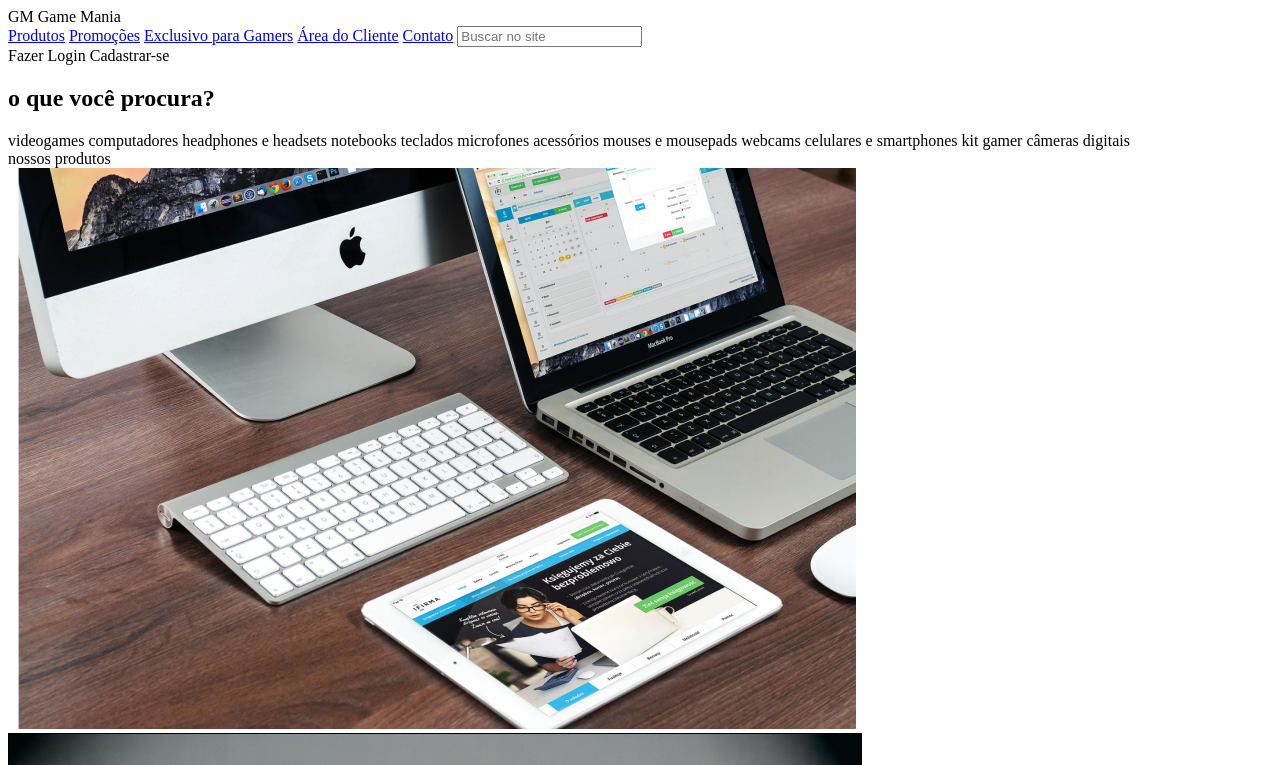
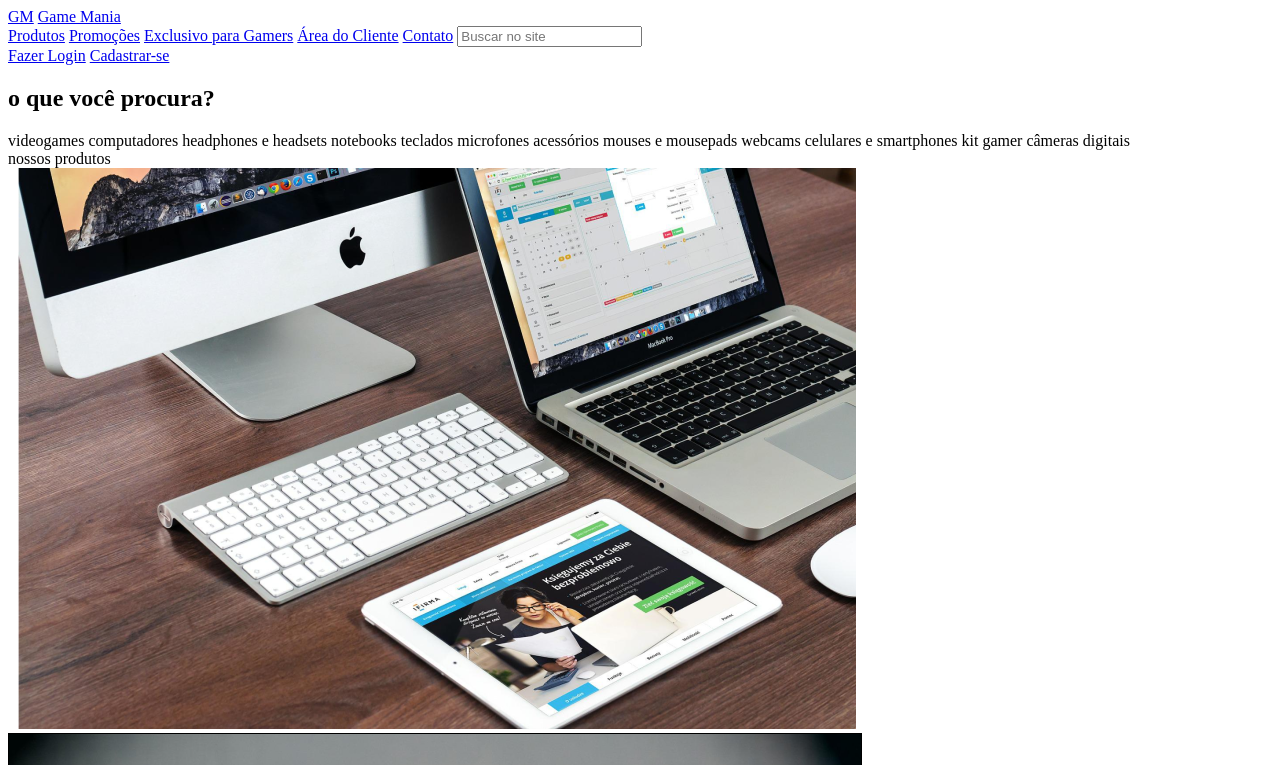
Before and after one commit to SENAIMauricio/GameManiaHTML, a plain HTML site: page index.html in a window 1280 px wide. Shown: the top 765 px of the page. Drawn offline with Linux system fonts and the light colour scheme.

Commit message:
adiciona alguns links do header

```diff
--- a/index.html
+++ b/index.html
@@ -9,8 +9,8 @@
 <body>
     <header>
         <!--Houve um problema para exportar as imagens do símbolo e do logo, portanto escolhi fazê-las como texto no HTML e estilizar com o CSS-->
-        <span>GM</span>
-        <span>Game Mania</span>
+        <span><a href="index.html">GM</a></span>
+        <span><a href="index.html">Game Mania</a></span>
         <nav>
             <a href="#">Produtos</a>
             <a href="#">Promoções</a>
@@ -20,8 +20,8 @@
             <input type="search" placeholder="Buscar no site">
         </nav>
         <div>
-            <span>Fazer Login</span>
-            <span>Cadastrar-se</span>
+            <span><a href="login.html" target="_blank">Fazer Login</a></span>
+            <span><a href="#" target="_blank">Cadastrar-se</a></span>
         </div>
     </header>
 
```
